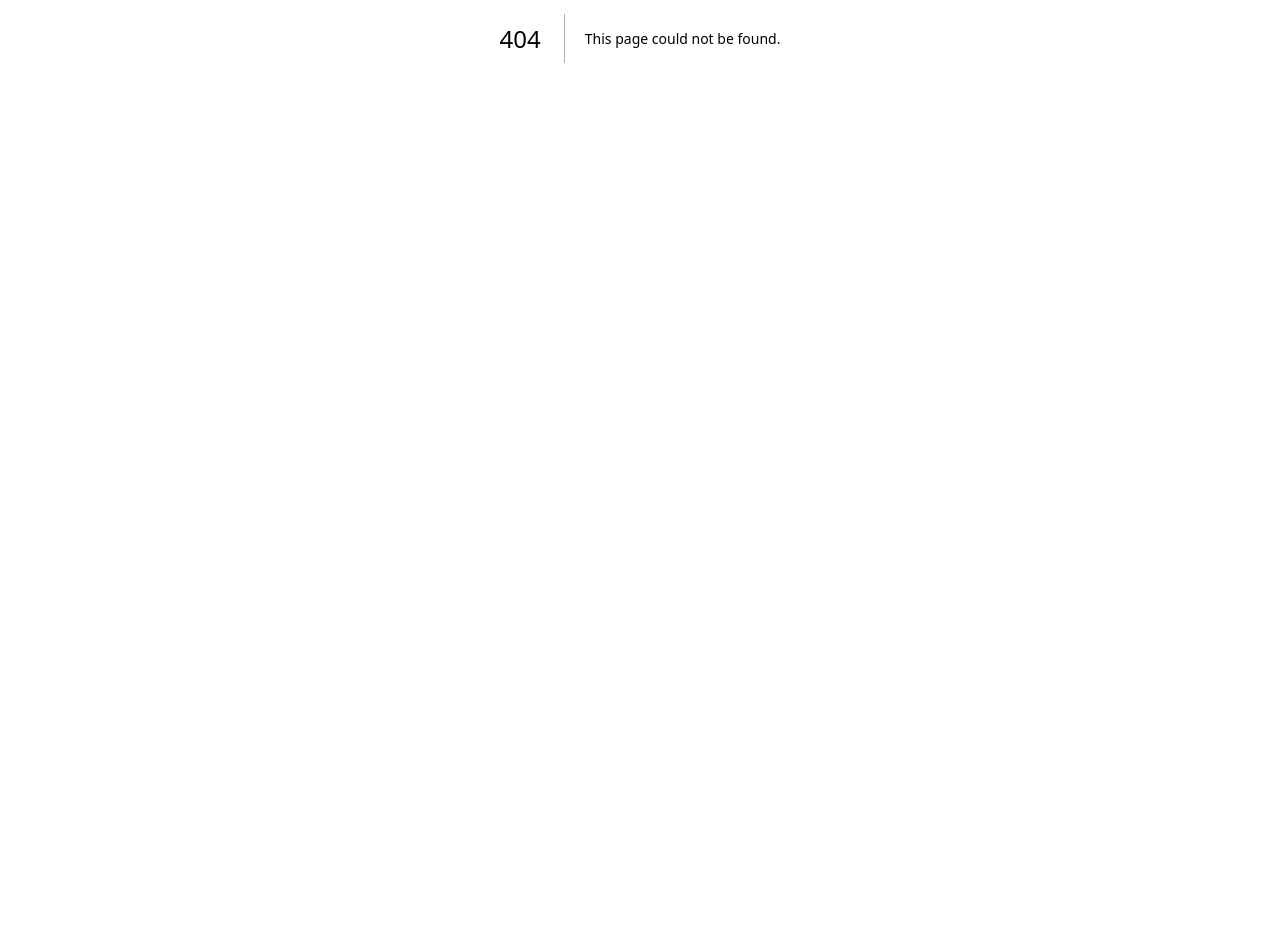
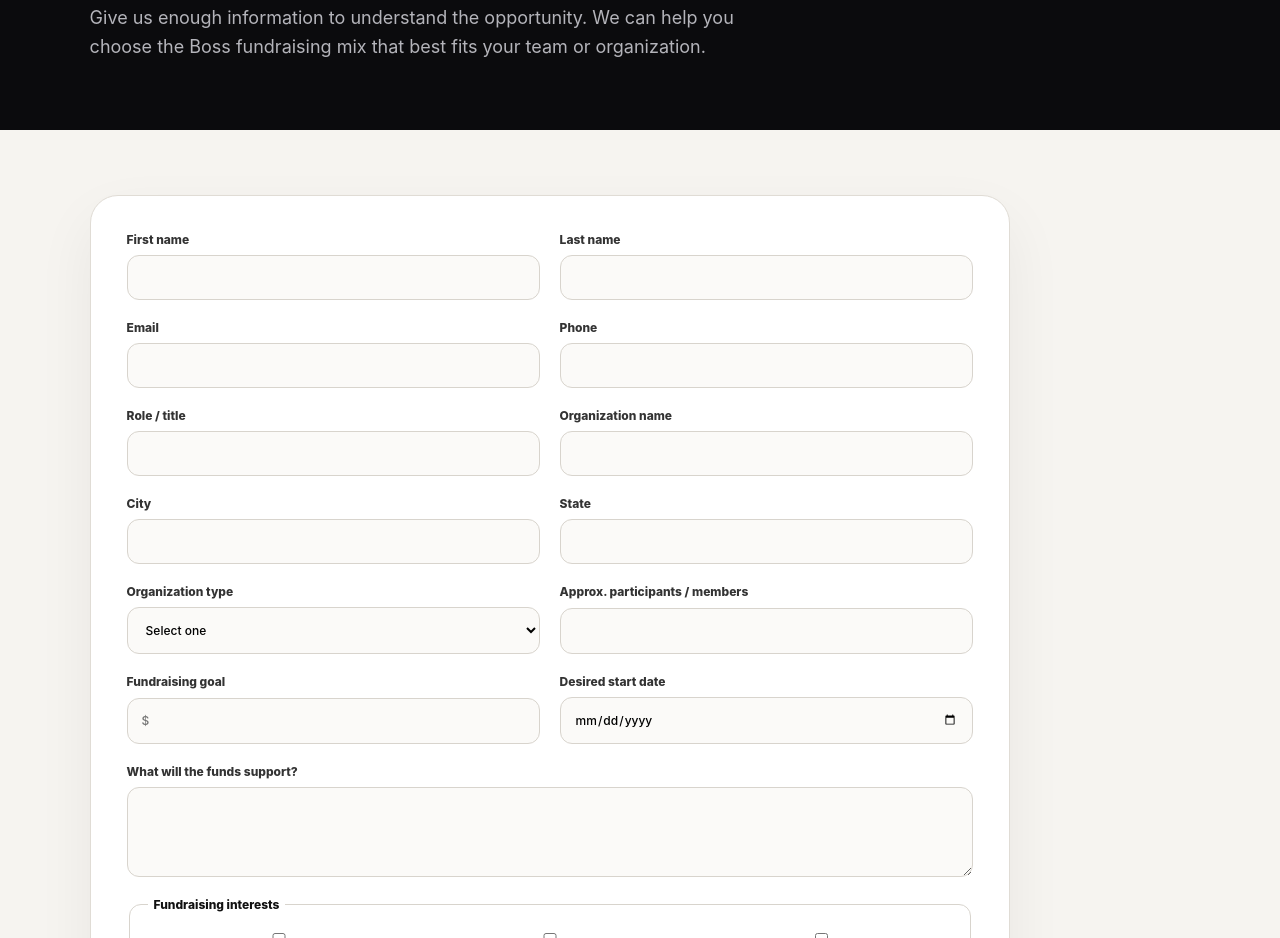
Before and after one commit to eaglevisiondigital/theboss, a Next.js app: page /fundraising/get-started in a window 1280 px wide. Before the commit this address had no page. Shown: the part 362-1300 px from the top of the page. Before the commit the page ends 800 px from the top, so only its background shows below. Built offline with nearby package versions, Linux system fonts and the light colour scheme.

Commit message:
Add Boss lead intake flow: app/fundraising/get-started/page.tsx

```diff
--- /dev/null
+++ b/app/fundraising/get-started/page.tsx
@@ -0,0 +1,11 @@
+import s from "../../get-started/start.module.css";
+export const metadata={title:"Start a Fundraiser"};
+export default function Page(){return <main className={s.page}><header className={s.nav}><a href="/"><b>BOSS <span>PLUS</span></b></a><a href="/fundraising">Back to Fundraising</a></header><section className={s.intro}><div className={s.eyebrow}>START A FUNDRAISER</div><h1>Tell us about your organization and goal.</h1><p>Give us enough information to understand the opportunity. We can help you choose the Boss fundraising mix that best fits your team or organization.</p></section><section className={s.formWrap}><form name="boss-fundraising-interest" method="POST" action="/thanks" data-netlify="true" data-netlify-honeypot="bot-field"><input type="hidden" name="form-name" value="boss-fundraising-interest"/><p className={s.hidden}><label>Do not fill this out: <input name="bot-field"/></label></p><div className={s.grid}>
+<label>First name<input name="firstName" required autoComplete="given-name"/></label><label>Last name<input name="lastName" required autoComplete="family-name"/></label><label>Email<input name="email" required type="email" autoComplete="email"/></label><label>Phone<input name="phone" required type="tel" autoComplete="tel"/></label><label>Role / title<input name="role"/></label><label>Organization name<input name="organization" required/></label><label>City<input name="city" required/></label><label>State<input name="state" required/></label>
+<label>Organization type<select name="organizationType" required defaultValue=""><option value="" disabled>Select one</option><option>Sports Team</option><option>Athletic Organization</option><option>School</option><option>School Band</option><option>Cheer Program</option><option>Church Youth Group</option><option>Children's Ministry</option><option>Youth Organization</option><option>Nonprofit</option><option>Community Organization</option><option>Missions Group</option><option>Camp</option><option>Other</option></select></label>
+<label>Approx. participants / members<input name="participantCount" inputMode="numeric"/></label>
+<label>Fundraising goal<input name="goalAmount" placeholder="$"/></label><label>Desired start date<input name="desiredStartDate" type="date"/></label>
+<label className={s.full}>What will the funds support?<textarea name="fundPurpose" rows={4} required/></label>
+<fieldset className={s.full} style={{border:"1px solid #d8d4cd",borderRadius:12,padding:18}}><legend style={{fontSize:12,fontWeight:800,padding:"0 6px"}}>Fundraising interests</legend><div style={{display:"grid",gridTemplateColumns:"repeat(auto-fit,minmax(220px,1fr))",gap:10,fontSize:13}}><label><input type="checkbox" name="interests" value="Digital Boss Bucks Cards"/> Digital Boss Bucks</label><label><input type="checkbox" name="interests" value="Digital Money Board"/> Digital Money Board</label><label><input type="checkbox" name="interests" value="Direct Donations"/> Direct Donations</label><label><input type="checkbox" name="interests" value="Merchandise"/> Team / Organization Merchandise</label><label><input type="checkbox" name="interests" value="Physical Cards"/> Physical Cards, if available</label><label><input type="checkbox" name="interests" value="Need Help Choosing"/> Help Me Choose</label></div></fieldset>
+<label className={s.full}>What best describes you?<select name="intent" required defaultValue=""><option value="" disabled>Select one</option><option>Ready to Get Started</option><option>I Want a Demo</option><option>I Need More Information</option></select></label>
+<label className={s.full}>Anything else we should know?<textarea name="notes" rows={4}/></label></div><input type="hidden" name="leadType" value="Fundraising Organization"/><input type="hidden" name="source" value="website-fundraising-intake"/><button type="submit">Submit Fundraising Interest →</button><p className={s.note}>By submitting, you are asking the Boss team to contact you about fundraising.</p></form></section></main>}
```
